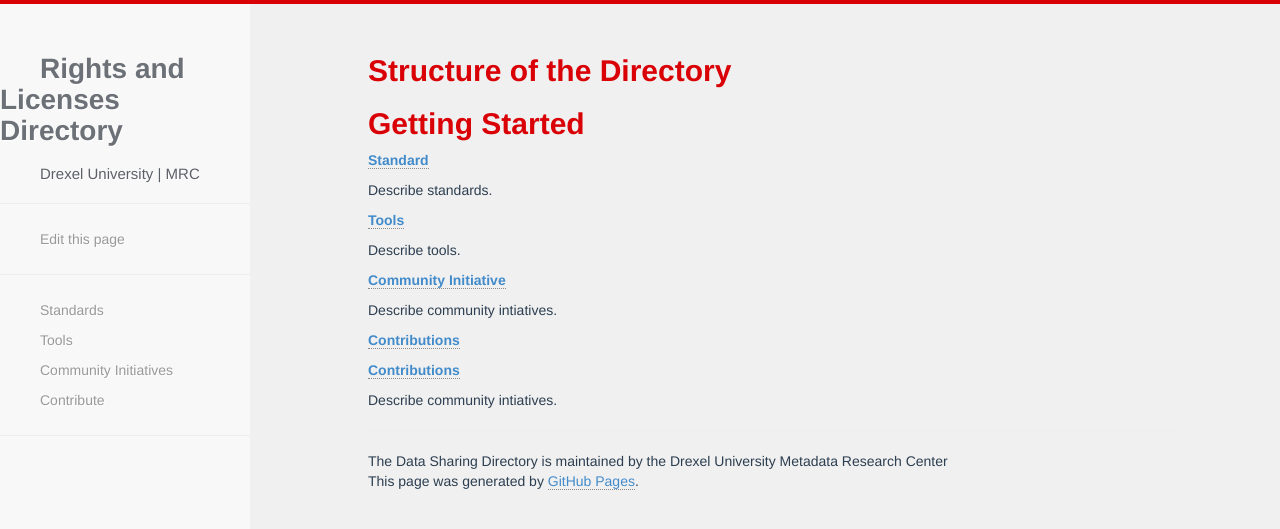
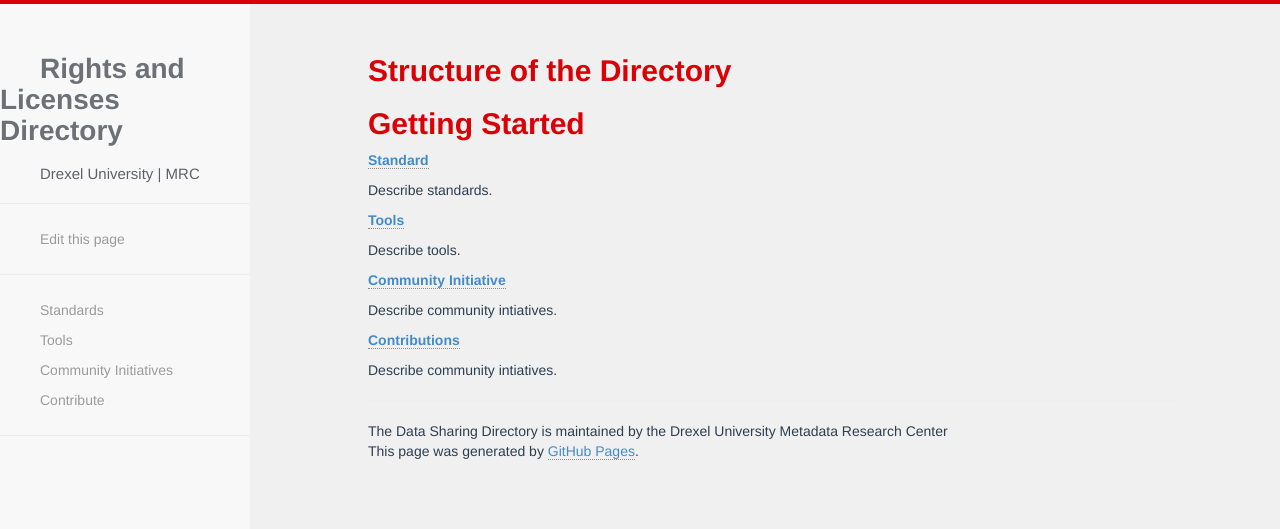
Before and after one commit to metadata-research/data-sharing-directory, a Jekyll site: the page built from about/index.md, in a window 1280 px wide. Shown: the top 529 px of the page. Built offline with Jekyll 4.4.1, drawn with Linux system fonts in a browser that asks for light colours; nearby versions of some CDN libraries.

Commit message:
Update index.md

```diff
--- a/about/index.md
+++ b/about/index.md
@@ -26,6 +26,4 @@ Describe community intiatives.
 
 [__Contributions__]({{ site.baseurl }}/contribute/add.html)
 
-[__Contributions__](https://docs.google.com/forms/d/e/1FAIpQLScWOf_q5n_mwTN19ovMy4L9MOsmR2fSMBVSfofO8HEIDxzTXQ/viewform?usp=sf_link)
-
 Describe community intiatives.
```
